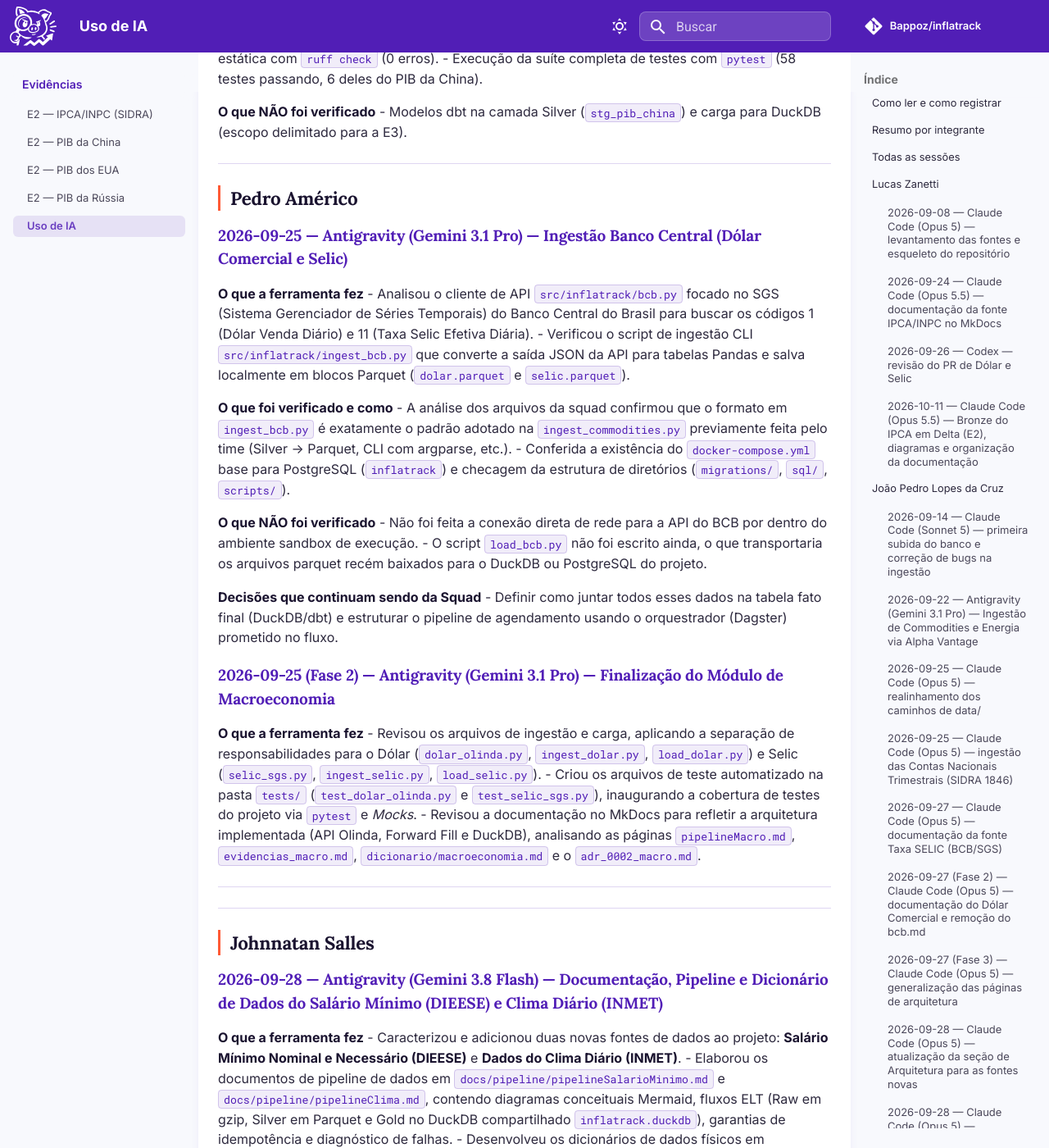
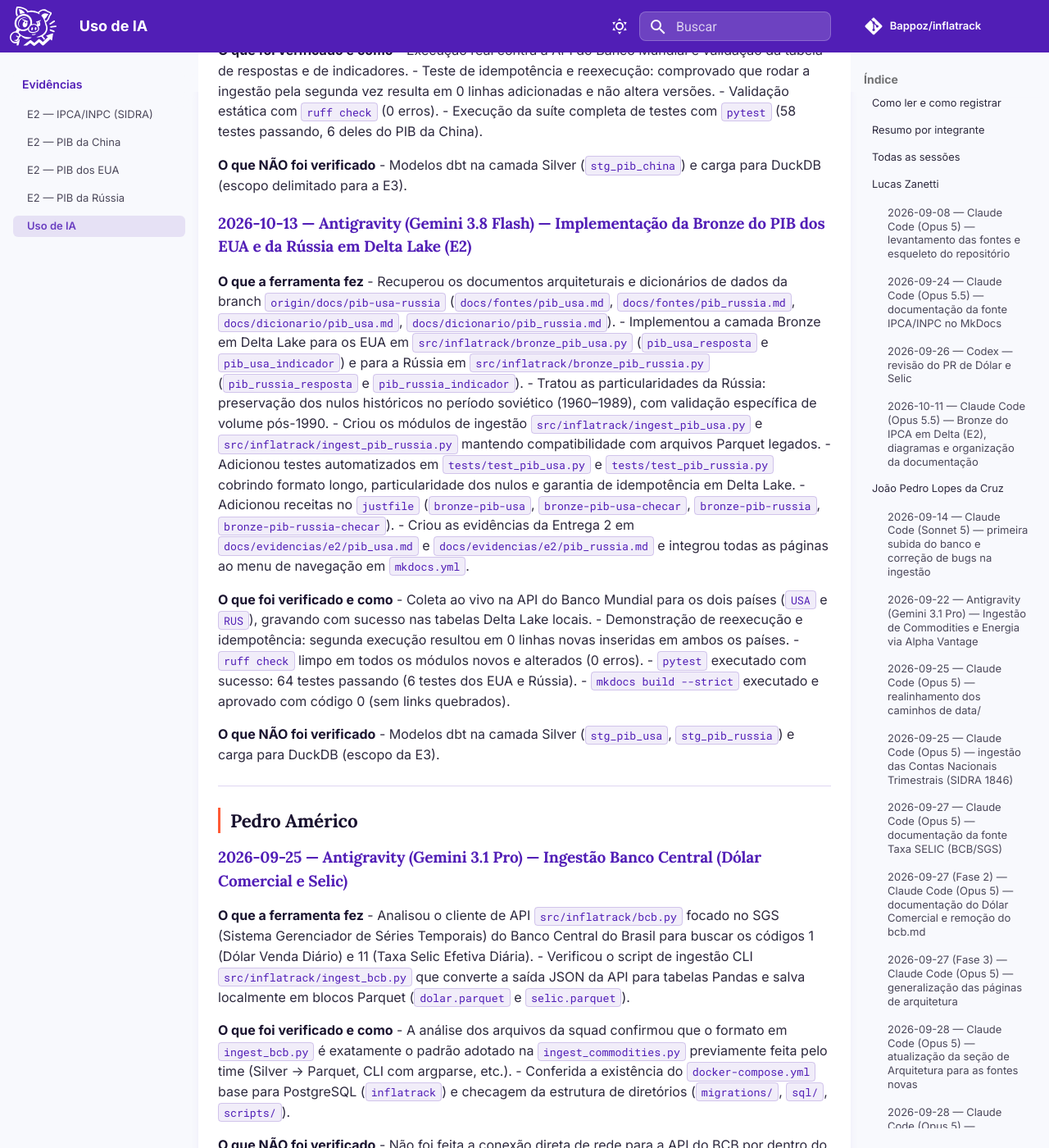
Before and after one commit to Bappoz/inflatrack, an MkDocs documentation site: the page built from docs/evidencias/uso_ia.md, in a window 1280 px wide and 1400 px high, scrolled down 21330 px. Shown: the whole window at 82% size. Built offline with MkDocs 1.6.1 and Material for MkDocs 9.7.7, drawn with Linux system fonts in a browser that asks for light colours; comment, search, counter and statistics services are not loaded; some of the changed text lies outside the part shown.

Commit message:
docs(uso-ia): registra sessão de implementação da Bronze do PIB dos EUA e da Rússia (E2)

```diff
--- a/AI-USAGE.md
+++ b/AI-USAGE.md
@@ -14,7 +14,7 @@ Exigido pela [Política de Uso de IA](https://unb-bd2.github.io/PlanoEnsino/) da
 |---|---|---|---|
 | Lucas Zanetti | 4 | 2026-09-08 a 2026-10-11 | Claude Code (Opus 5.5) (2), Claude Code (Opus 5) (1), Codex (1) |
 | João Pedro Lopes da Cruz | 18 | 2026-09-14 a 2026-10-11 | Claude Code (Opus 5) (8), Claude Code (Opus 5.5) (8), Claude Code (Sonnet 5) (1), Antigravity (Gemini 3.1 Pro) (1) |
-| Artur Fernandes Galdino | 2 | 2026-09-25 a 2026-10-13 | Antigravity (Gemini 3.6 Flash) (1), Antigravity (Gemini 3.8 Flash) (1) |
+| Artur Fernandes Galdino | 3 | 2026-09-25 a 2026-10-13 | Antigravity (Gemini 3.6 Flash) (1), Antigravity (Gemini 3.8 Flash) (2) |
 | Pedro Américo | 2 | 2026-09-25 a 2026-09-25 | Antigravity (Gemini 3.1 Pro) (2) |
 | Johnnatan Salles | 1 | 2026-09-28 a 2026-09-28 | Antigravity (Gemini 3.8 Flash) (1) |
 
@@ -49,6 +49,7 @@ Exigido pela [Política de Uso de IA](https://unb-bd2.github.io/PlanoEnsino/) da
 | 2026-10-11 | João Pedro Lopes da Cruz | Claude Code (Opus 5.5) | Delta, fonte que some e tabela de respostas na Bronze |
 | 2026-10-11 | Lucas Zanetti | Claude Code (Opus 5.5) | Bronze do IPCA em Delta (E2), diagramas e organização da documentação |
 | 2026-10-13 | Artur Fernandes Galdino | Antigravity (Gemini 3.8 Flash) | Implementação da Bronze do PIB da China em Delta Lake (E2) |
+| 2026-10-13 | Artur Fernandes Galdino | Antigravity (Gemini 3.8 Flash) | Implementação da Bronze do PIB dos EUA e da Rússia em Delta Lake (E2) |
 
 ---
 
@@ -965,6 +966,27 @@ de tarefas nessa linha.
 **O que NÃO foi verificado**
 - Modelos dbt na camada Silver (`stg_pib_china`) e carga para DuckDB (escopo delimitado para a E3).
 
+### 2026-10-13 — Antigravity (Gemini 3.8 Flash) — Implementação da Bronze do PIB dos EUA e da Rússia em Delta Lake (E2)
+
+**O que a ferramenta fez**
+- Recuperou os documentos arquiteturais e dicionários de dados da branch `origin/docs/pib-usa-russia` (`docs/fontes/pib_usa.md`, `docs/fontes/pib_russia.md`, `docs/dicionario/pib_usa.md`, `docs/dicionario/pib_russia.md`).
+- Implementou a camada Bronze em Delta Lake para os EUA em `src/inflatrack/bronze_pib_usa.py` (`pib_usa_resposta` e `pib_usa_indicador`) e para a Rússia em `src/inflatrack/bronze_pib_russia.py` (`pib_russia_resposta` e `pib_russia_indicador`).
+- Tratou as particularidades da Rússia: preservação dos nulos históricos no período soviético (1960–1989), com validação específica de volume pós-1990.
+- Criou os módulos de ingestão `src/inflatrack/ingest_pib_usa.py` e `src/inflatrack/ingest_pib_russia.py` mantendo compatibilidade com arquivos Parquet legados.
+- Adicionou testes automatizados em `tests/test_pib_usa.py` e `tests/test_pib_russia.py` cobrindo formato longo, particularidade dos nulos e garantia de idempotência em Delta Lake.
+- Adicionou receitas no `justfile` (`bronze-pib-usa`, `bronze-pib-usa-checar`, `bronze-pib-russia`, `bronze-pib-russia-checar`).
+- Criou as evidências da Entrega 2 em `docs/evidencias/e2/pib_usa.md` e `docs/evidencias/e2/pib_russia.md` e integrou todas as páginas ao menu de navegação em `mkdocs.yml`.
+
+**O que foi verificado e como**
+- Coleta ao vivo na API do Banco Mundial para os dois países (`USA` e `RUS`), gravando com sucesso nas tabelas Delta Lake locais.
+- Demonstração de reexecução e idempotência: segunda execução resultou em 0 linhas novas inseridas em ambos os países.
+- `ruff check` limpo em todos os módulos novos e alterados (0 erros).
+- `pytest` executado com sucesso: 64 testes passando (6 testes dos EUA e Rússia).
+- `mkdocs build --strict` executado e aprovado com código 0 (sem links quebrados).
+
+**O que NÃO foi verificado**
+- Modelos dbt na camada Silver (`stg_pib_usa`, `stg_pib_russia`) e carga para DuckDB (escopo da E3).
+
 ---
 
 ## Pedro Américo
```
